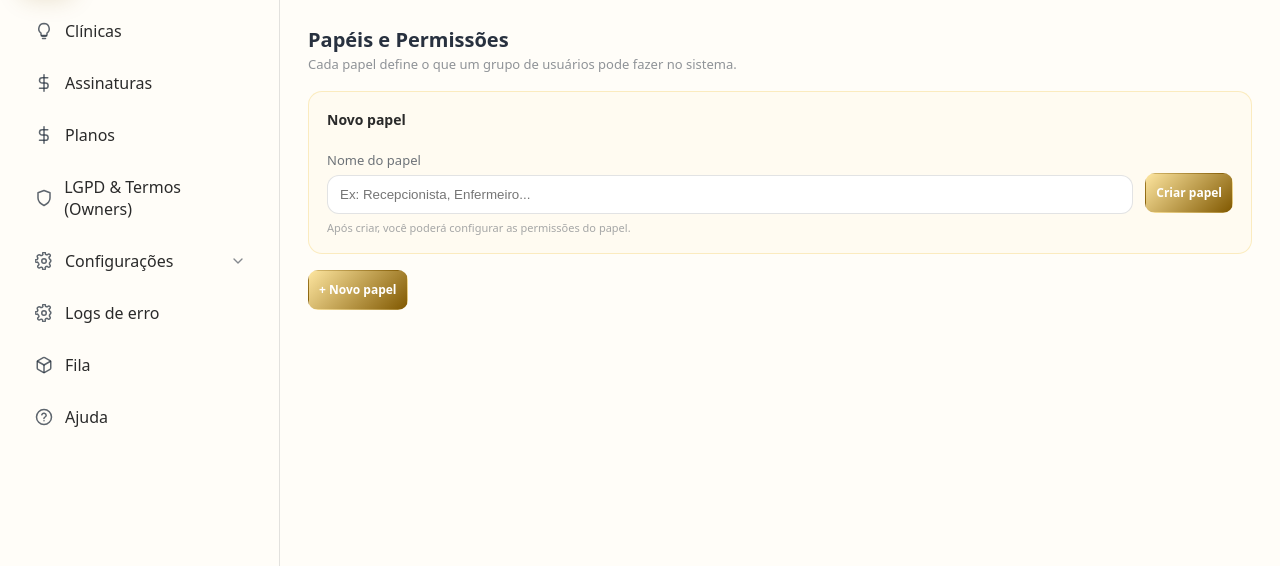
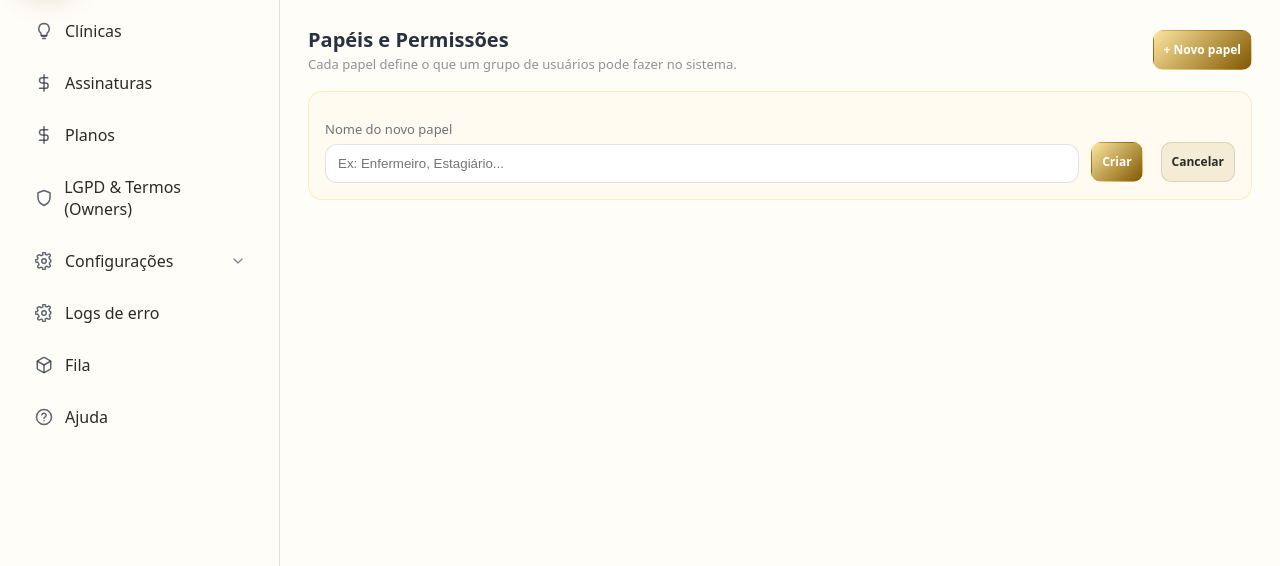
Before and after one commit to BrookSK/LumiClinic, a PHP site: template app/Views/rbac/index.php in a window 1280 px wide, after a click on "+ Novo papel". Shown: the part 85-651 px from the top of the page. Run offline with PHP 8.4, Linux system fonts and the light colour scheme; the template is opened without the code that fills it, so the values that code supplies are empty; the visitor is signed in with stand-in values (Sample User, id 1).

Commit message:
feat(rbac): Refactor roles view with improved layout and role cloning capability
- Move "New role" button to header for better visibility and accessibility
- Simplify new role form styling and remove redundant description text
- Add cancel button to new role form for improved UX
- Convert roles list from grid to flex layout for better readability
- Add role cloning feature in edit view with dedicated form section
- Consolidate role metadata display (system/custom badges, read-only indicator)
- Improve visual hierarchy and spacing throughout roles management interface
- Enhance form inputs with better placeholder text and field organization

```diff
--- a/app/Views/rbac/index.php
+++ b/app/Views/rbac/index.php
@@ -22,65 +22,54 @@ ob_start();
         <div style="font-weight:850;font-size:20px;color:rgba(31,41,55,.96);">Papéis e Permissões</div>
         <div style="font-size:13px;color:rgba(31,41,55,.50);margin-top:2px;">Cada papel define o que um grupo de usuários pode fazer no sistema.</div>
     </div>
+    <?php if ($can('rbac.manage')): ?>
+        <button type="button" class="lc-btn lc-btn--primary lc-btn--sm" onclick="var f=document.getElementById('newRoleForm');f.style.display=f.style.display==='none'?'block':'none';">+ Novo papel</button>
+    <?php endif; ?>
 </div>
 
 <!-- Criar novo papel -->
 <?php if ($can('rbac.manage')): ?>
 <div id="newRoleForm" style="display:none;margin-bottom:16px;">
-    <div style="padding:18px;border-radius:14px;border:1px solid rgba(238,184,16,.22);background:rgba(253,229,159,.08);">
-        <div style="font-weight:750;font-size:14px;margin-bottom:10px;">Novo papel</div>
+    <div style="padding:16px;border-radius:14px;border:1px solid rgba(238,184,16,.22);background:rgba(253,229,159,.08);">
         <form method="post" action="/rbac/create" style="display:flex;gap:12px;align-items:end;flex-wrap:wrap;">
             <input type="hidden" name="_csrf" value="<?= htmlspecialchars($csrf, ENT_QUOTES, 'UTF-8') ?>" />
             <div class="lc-field" style="min-width:250px;flex:1;">
-                <label class="lc-label">Nome do papel</label>
-                <input class="lc-input" type="text" name="name" required placeholder="Ex: Recepcionista, Enfermeiro..." />
+                <label class="lc-label">Nome do novo papel</label>
+                <input class="lc-input" type="text" name="name" required placeholder="Ex: Enfermeiro, Estagiário..." />
             </div>
-            <div style="padding-bottom:1px;">
-                <button class="lc-btn lc-btn--primary lc-btn--sm" type="submit">Criar papel</button>
+            <div style="padding-bottom:1px;display:flex;gap:8px;">
+                <button class="lc-btn lc-btn--primary lc-btn--sm" type="submit">Criar</button>
+                <button type="button" class="lc-btn lc-btn--secondary lc-btn--sm" onclick="document.getElementById('newRoleForm').style.display='none'">Cancelar</button>
             </div>
         </form>
-        <div style="font-size:11px;color:rgba(31,41,55,.40);margin-top:6px;">Após criar, você poderá configurar as permissões do papel.</div>
     </div>
-</div>
-
-<div style="margin-bottom:16px;">
-    <button type="button" class="lc-btn lc-btn--primary lc-btn--sm" onclick="var f=document.getElementById('newRoleForm');f.style.display=f.style.display==='none'?'block':'none';">+ Novo papel</button>
 </div>
 <?php endif; ?>
 
-<!-- Lista de papéis -->
-<div style="display:grid;grid-template-columns:repeat(auto-fill,minmax(300px,1fr));gap:12px;">
+<!-- Lista -->
+<div style="display:flex;flex-direction:column;gap:8px;">
     <?php foreach ($roles as $r): ?>
         <?php
         $rid = (int)$r['id'];
         $isSystem = (int)($r['is_system'] ?? 0) === 1;
         $isEditable = (int)($r['is_editable'] ?? 0) === 1;
+        $rName = (string)$r['name'];
+        $rCode = (string)$r['code'];
         ?>
-        <div style="padding:16px;border-radius:14px;border:1px solid rgba(17,24,39,.08);background:var(--lc-surface);box-shadow:0 4px 16px rgba(17,24,39,.06);display:flex;flex-direction:column;gap:8px;">
-            <div style="display:flex;align-items:center;justify-content:space-between;gap:8px;">
-                <span style="font-weight:750;font-size:14px;color:rgba(31,41,55,.96);"><?= htmlspecialchars((string)$r['name'], ENT_QUOTES, 'UTF-8') ?></span>
-                <div style="display:flex;gap:4px;">
-                    <?php if ($isSystem): ?>
-                        <span style="display:inline-flex;padding:2px 8px;border-radius:999px;font-size:10px;font-weight:700;background:rgba(107,114,128,.10);color:#6b7280;border:1px solid rgba(107,114,128,.18);">Sistema</span>
-                    <?php else: ?>
-                        <span style="display:inline-flex;padding:2px 8px;border-radius:999px;font-size:10px;font-weight:700;background:rgba(238,184,16,.12);color:rgba(129,89,1,1);border:1px solid rgba(238,184,16,.22);">Personalizado</span>
-                    <?php endif; ?>
-                </div>
-            </div>
-            <div style="font-size:12px;color:rgba(31,41,55,.45);">
-                Código: <code><?= htmlspecialchars((string)$r['code'], ENT_QUOTES, 'UTF-8') ?></code>
-                · <?= $isEditable ? 'Editável' : 'Somente leitura' ?>
+        <div style="display:flex;align-items:center;justify-content:space-between;gap:12px;padding:14px 16px;border-radius:14px;border:1px solid rgba(17,24,39,.08);background:var(--lc-surface);box-shadow:0 2px 8px rgba(17,24,39,.04);flex-wrap:wrap;">
+            <div style="display:flex;align-items:center;gap:10px;min-width:0;">
+                <span style="font-weight:750;font-size:14px;color:rgba(31,41,55,.96);"><?= htmlspecialchars($rName, ENT_QUOTES, 'UTF-8') ?></span>
+                <?php if ($isSystem): ?>
+                    <span style="display:inline-flex;padding:2px 7px;border-radius:999px;font-size:10px;font-weight:700;background:rgba(107,114,128,.10);color:#6b7280;border:1px solid rgba(107,114,128,.16);">Sistema</span>
+                <?php else: ?>
+                    <span style="display:inline-flex;padding:2px 7px;border-radius:999px;font-size:10px;font-weight:700;background:rgba(238,184,16,.12);color:rgba(129,89,1,1);border:1px solid rgba(238,184,16,.22);">Personalizado</span>
+                <?php endif; ?>
+                <?php if (!$isEditable): ?>
+                    <span style="font-size:11px;color:rgba(31,41,55,.35);">Somente leitura</span>
+                <?php endif; ?>
             </div>
             <?php if ($can('rbac.manage')): ?>
-            <div style="display:flex;gap:8px;margin-top:4px;">
-                <a class="lc-btn lc-btn--secondary lc-btn--sm" href="/rbac/edit?id=<?= $rid ?>">Editar permissões</a>
-                <form method="post" action="/rbac/clone" style="display:flex;gap:6px;align-items:center;margin:0;">
-                    <input type="hidden" name="_csrf" value="<?= htmlspecialchars($csrf, ENT_QUOTES, 'UTF-8') ?>" />
-                    <input type="hidden" name="from_role_id" value="<?= $rid ?>" />
-                    <input class="lc-input" style="width:140px;padding:7px 10px;font-size:12px;" type="text" name="name" placeholder="Clonar como..." />
-                    <button class="lc-btn lc-btn--secondary lc-btn--sm" type="submit">Clonar</button>
-                </form>
-            </div>
+            <a class="lc-btn lc-btn--secondary lc-btn--sm" href="/rbac/edit?id=<?= $rid ?>">Editar permissões</a>
             <?php endif; ?>
         </div>
     <?php endforeach; ?>
```
Also changed, not shown: app/Views/rbac/edit.php (+16 -0 lines).
